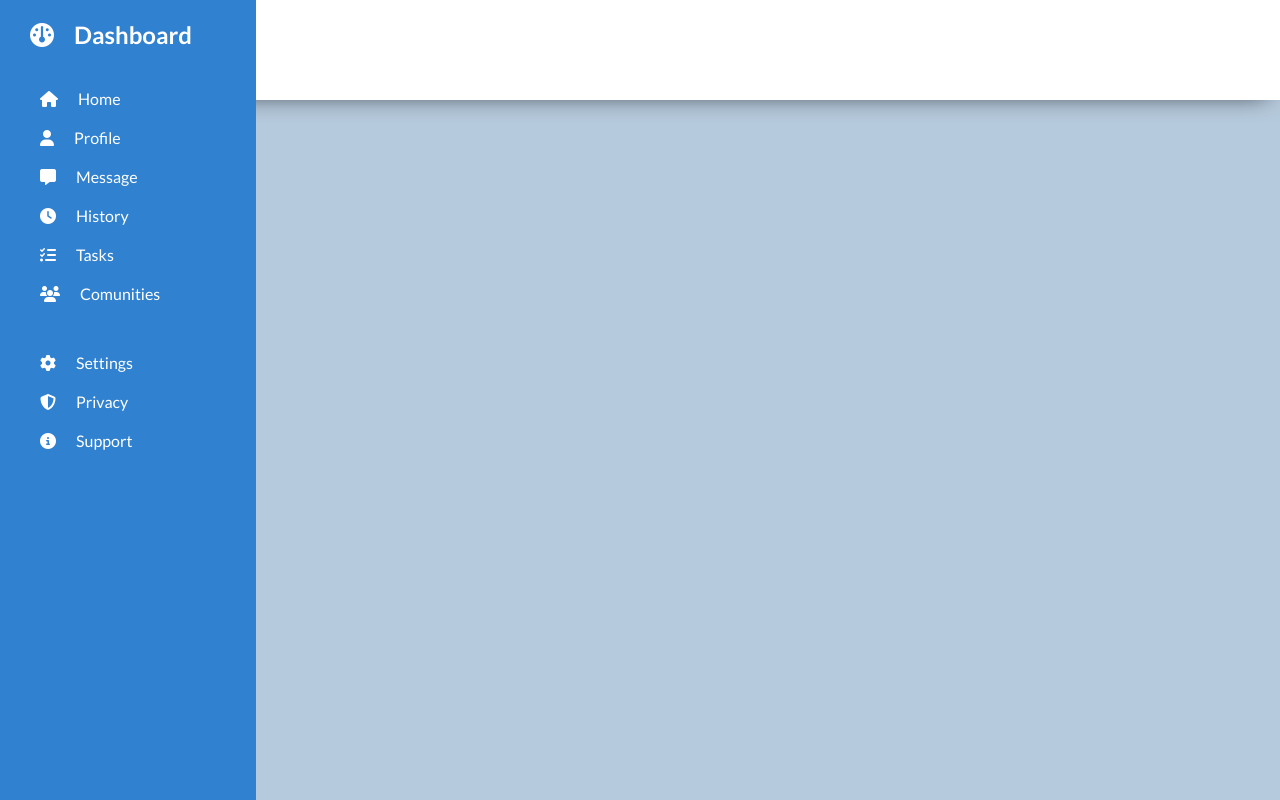
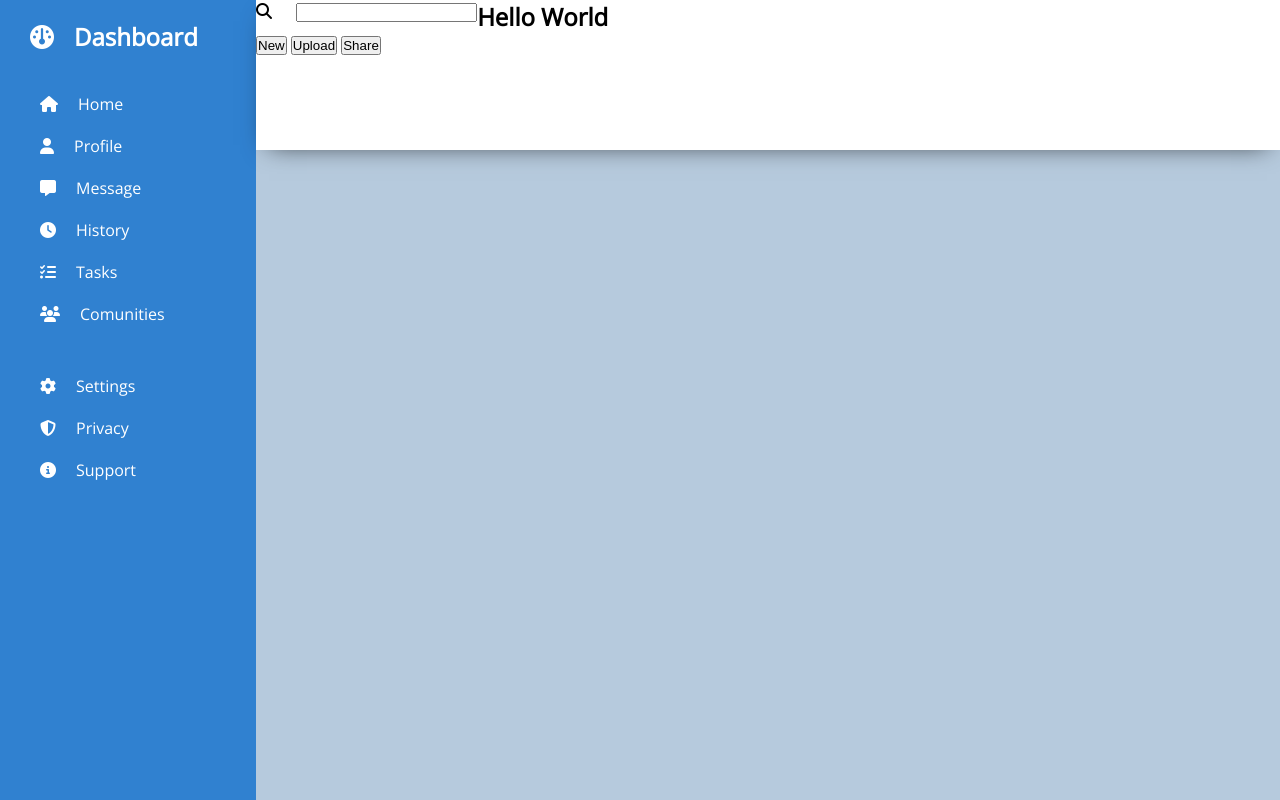
Before and after one commit to cyberace313/the-odin-project, a plain HTML site: page 06. admin-dashboard/index.html in a window 1280 px wide. Drawn offline with nearby package versions, Linux system fonts and the light colour scheme.

Commit message:
Fix layout issue

```diff
--- a/06. admin-dashboard/index.html
+++ b/06. admin-dashboard/index.html
@@ -36,9 +36,23 @@
 
     <!-- Header -->
     <header>
-        <label for="search"><i class="fa-solid fa-magnifying-glass"></i></label>
-        <input type="text" id="search" name="serach" />
-      <h2>Hello World</h2>
+      <div class="content">
+        <div class="search-box">
+          <label for="search"
+            ><i class="fa-solid fa-magnifying-glass"></i
+          ></label>
+          <input type="text" id="search" name="serach" />
+        </div>
+        <div class="info">
+          <h2>Hello World</h2>
+        </div>
+      </div>
+
+      <div class="buttons">
+        <button type="submit" id="new">New</button>
+        <button type="submit" id="upload">Upload</button>
+        <button type="submit" id="share">Share</button>
+      </div>
     </header>
   </body>
 </html>
--- a/06. admin-dashboard/styles.css
+++ b/06. admin-dashboard/styles.css
@@ -1,4 +1,10 @@
 @import url("https://fonts.googleapis.com/css2?family=Lato:wght@300;400;700;900&family=Open+Sans&family=Ubuntu:wght@500&display=swap");
+
+* {
+  box-sizing: border-box;
+  padding: 0;
+  margin: 0;
+}
 
 :root {
   --primary-color: #3081d0;
@@ -7,12 +13,7 @@
 body {
   font-family: "open sans", sans-serif;
   background-color: #b6cadd;
-}
-
-* {
-  box-sizing: border-box;
-  padding: 0;
-  margin: 0;
+  display: flex;
 }
 
 nav {
@@ -21,8 +22,6 @@ nav {
   background-color: var(--primary-color);
   color: #fff;
   padding: 20px 30px;
-  font-family: "lato", sans-serif;
-  position: fixed;
 }
 
 ul {
@@ -32,17 +31,29 @@ ul {
 
 li {
   padding: 10px;
+  cursor: pointer;
+}
+
+li:hover {
+  background-color: #4d95dd;
 }
 
 i {
   margin-right: 20px;
 }
 
+/* Header section */
+
 header {
   background-color: #fff;
   color: #000;
-  height: 100px;
+  height: 150px;
+  width: 80%;
   -webkit-box-shadow: 0px 8px 24px -13px rgba(0, 0, 0, 0.75);
   -moz-box-shadow: 0px 8px 24px -13px rgba(0, 0, 0, 0.75);
   box-shadow: 0px 8px 24px -13px rgba(0, 0, 0, 0.75);
 }
+
+.content {
+  display: flex;
+}
```
